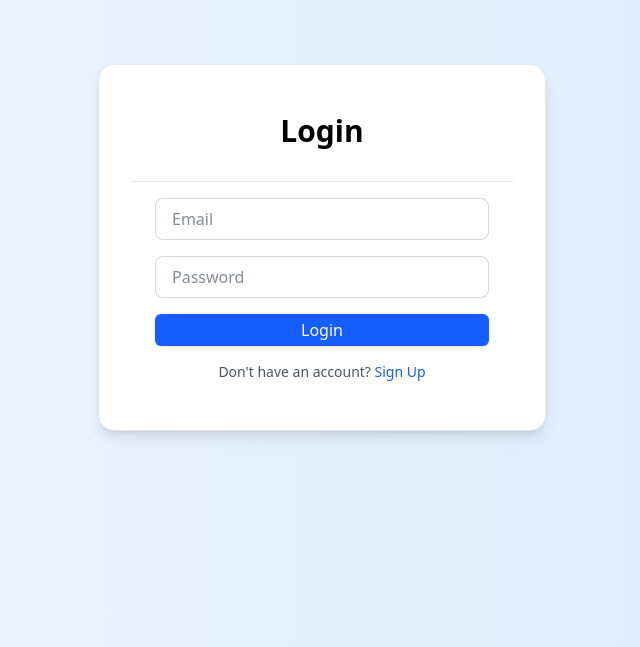
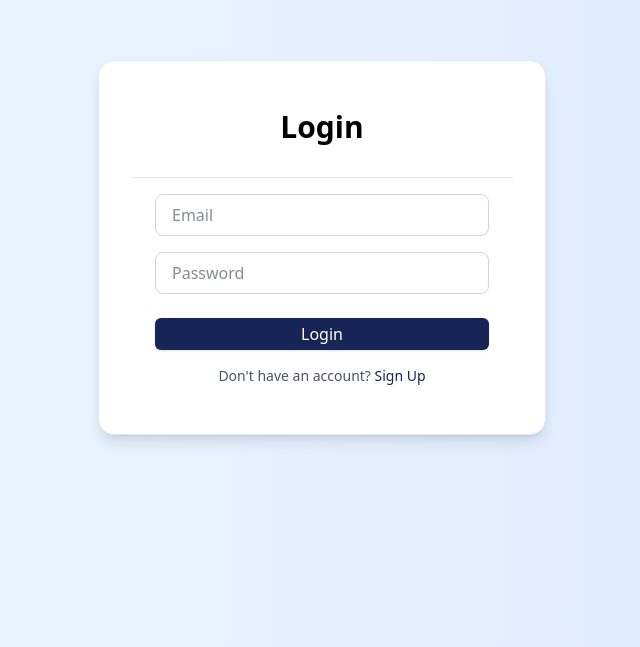
Before and after one commit to Raash12/purchase, a React (Vite) app: page /login in a window 1280 px wide. Shown: the part 153-800 px from the top of the page, without its empty margins (318-958 px from the left). Built offline with nearby package versions, Linux system fonts and the light colour scheme.

Commit message:
auth change style

```diff
--- a/src/auth/Login.jsx
+++ b/src/auth/Login.jsx
@@ -51,13 +51,13 @@ const Login = () => {
             onChange={e => setPassword(e.target.value)}
           />
 
-          <Button onClick={handleLogin} className="w-full bg-blue-600 hover:bg-blue-700 text-white">
+          <Button onClick={handleLogin} className="w-full mt-2 bg-blue-950 hover:bg-blue-900 text-white">
             Login
           </Button>
 
           <p className="text-center text-gray-600 text-sm">
             Don't have an account?{" "}
-            <Link to="/signup" className="text-blue-600 hover:underline">
+            <Link to="/signup" className="text-blue-950 hover:underline">
               Sign Up
             </Link>
           </p>
--- a/src/auth/Signup.jsx
+++ b/src/auth/Signup.jsx
@@ -125,7 +125,7 @@ const Signup = () => {
           <select
             value={role}
             onChange={e => setRole(e.target.value)}
-            className="w-full p-2 border border-gray-300 rounded-md focus:outline-none focus:ring-2 focus:ring-blue-500 text-black bg-white"
+            className="w-full p-2 border border-gray-300 rounded-md focus:outline-none focus:ring-2 focus:ring-blue-950 text-black bg-white"
           >
             <option value="">Select Role</option>
             <option value="sales">Sales</option>
@@ -138,7 +138,7 @@ const Signup = () => {
             <select
               value={branch}
               onChange={e => setBranch(e.target.value)}
-              className="w-full p-2 border border-gray-300 rounded-md focus:outline-none focus:ring-2 focus:ring-blue-500 text-black bg-white"
+              className="w-full p-2 border border-gray-300 rounded-md focus:outline-none focus:ring-2 focus:ring-blue-950 text-black bg-white"
             >
               <option value="">Select Branch</option>
               {branches.map(b => (
@@ -148,16 +148,17 @@ const Signup = () => {
           )}
 
           <Button
-            className="w-full mt-2 bg-blue-600 hover:bg-blue-700 text-white"
-            onClick={handleSignup}
-            disabled={loading}
-          >
-            {loading ? "Creating Account..." : "Sign Up"}
-          </Button>
+  className="w-full mt-2 bg-blue-950 hover:bg-blue-900 text-white"
+  onClick={handleSignup}
+  disabled={loading}
+>
+  {loading ? "Creating Account..." : "Sign Up"}
+</Button>
+
 
           <p className="text-center text-gray-600 text-sm mt-4">
             Already have an account?{" "}
-            <Link to="/login" className="text-blue-600 hover:underline">
+            <Link to="/login" className="text-blue-950 hover:underline">
               Login
             </Link>
           </p>
--- a/src/components/ui/input.jsx
+++ b/src/components/ui/input.jsx
@@ -2,7 +2,7 @@ export function Input({ className, ...props }) {
   return (
     <input
       {...props}
-      className={`border border-gray-300 rounded-lg px-4 py-2 w-full focus:outline-none focus:ring-2 focus:ring-blue-500 focus:border-blue-500 transition ${className}`}
+      className={`border border-gray-300 rounded-lg px-4 py-2 w-full focus:outline-none focus:ring-2 focus:ring-blue-950 focus:border-blue-950 transition ${className}`}
     />
   );
 }
```
